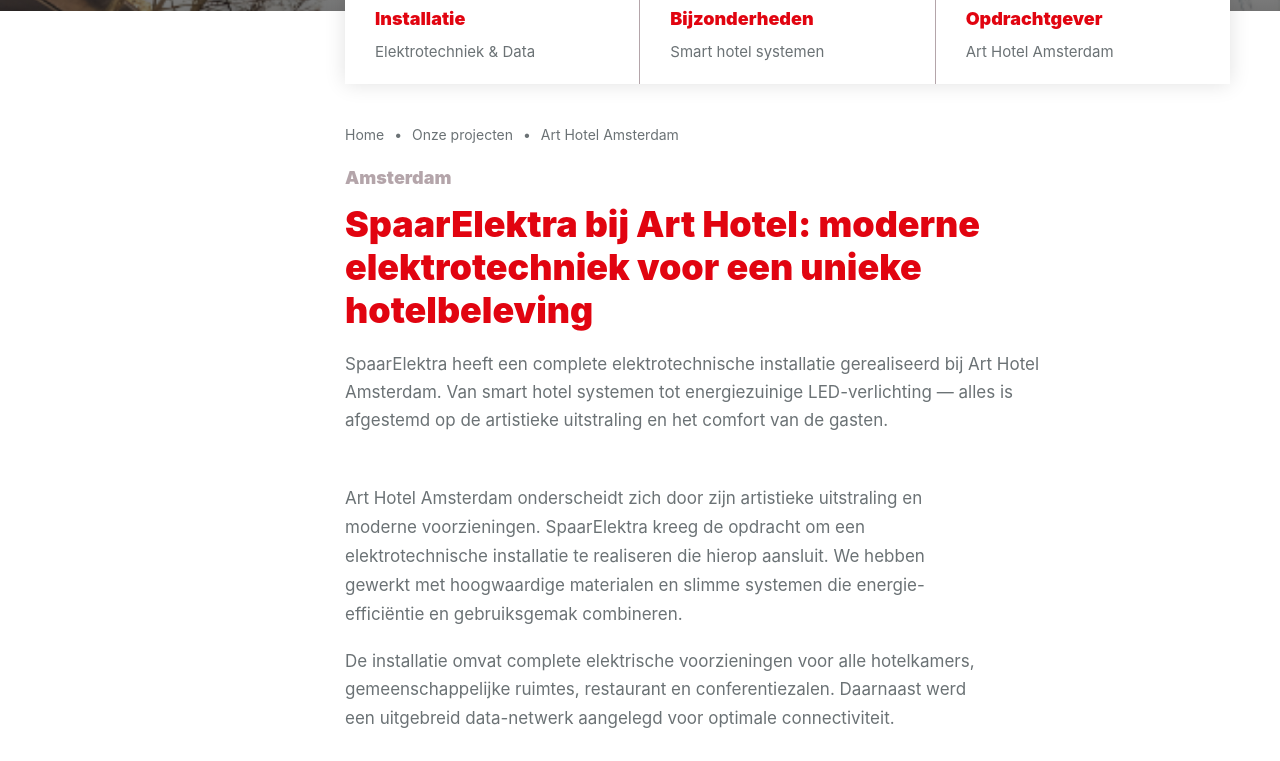
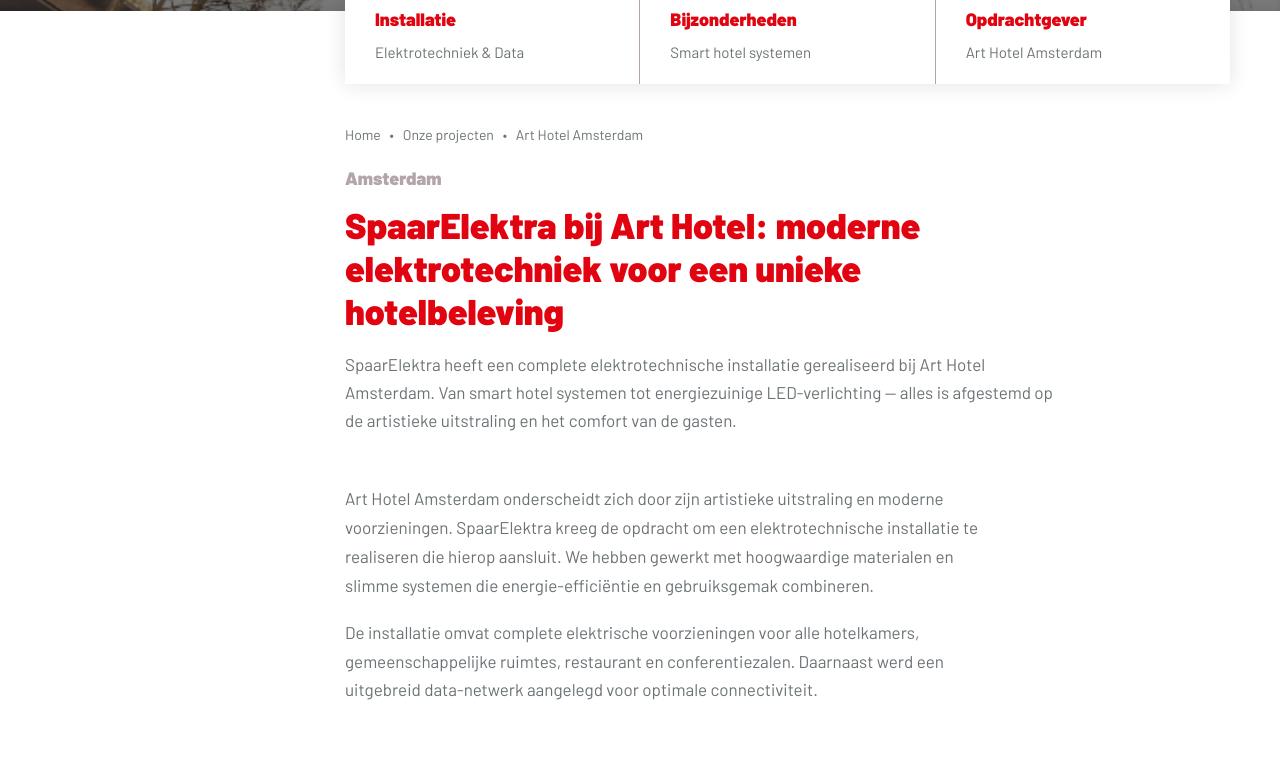
Before and after one commit to Yasar1453/SpaarElektra, a website built with Vite: page project-art-hotel.html in a window 1280 px wide. Shown: the part 529-1290 px from the top of the page. Built offline with nearby package versions, Linux system fonts and the light colour scheme.

Commit message:
feat: Add Barlow font (similar to Aqua+ Pill Gothic)

```diff
--- a/project-art-hotel.html
+++ b/project-art-hotel.html
@@ -5,6 +5,9 @@
     <meta name="viewport" content="width=device-width, initial-scale=1.0">
     <!-- AANPASSEN: Titel per project -->
     <title>Art Hotel Amsterdam - SpaarElektra Project</title>
+    <link rel="preconnect" href="https://fonts.googleapis.com">
+    <link rel="preconnect" href="https://fonts.gstatic.com" crossorigin>
+    <link href="https://fonts.googleapis.com/css2?family=Barlow:wght@400;500;600;700;800;900&display=swap" rel="stylesheet">
     <link rel="stylesheet" href="styles.css">
     <link rel="stylesheet" href="project-detail.css">
 </head>
--- a/styles.css
+++ b/styles.css
@@ -26,10 +26,15 @@
 }
 
 body {
-    font-family: -apple-system, BlinkMacSystemFont, 'Segoe UI', Roboto, 'Helvetica Neue', Arial, sans-serif;
+    font-family: 'Barlow', -apple-system, BlinkMacSystemFont, 'Segoe UI', Roboto, 'Helvetica Neue', Arial, sans-serif;
     line-height: 1.6;
     color: var(--text-dark);
     overflow-x: hidden;
+}
+
+h1, h2, h3, h4, h5, h6 {
+    font-family: 'Barlow', -apple-system, BlinkMacSystemFont, sans-serif;
+    font-weight: 900;
 }
 
 /* ========================================
```
